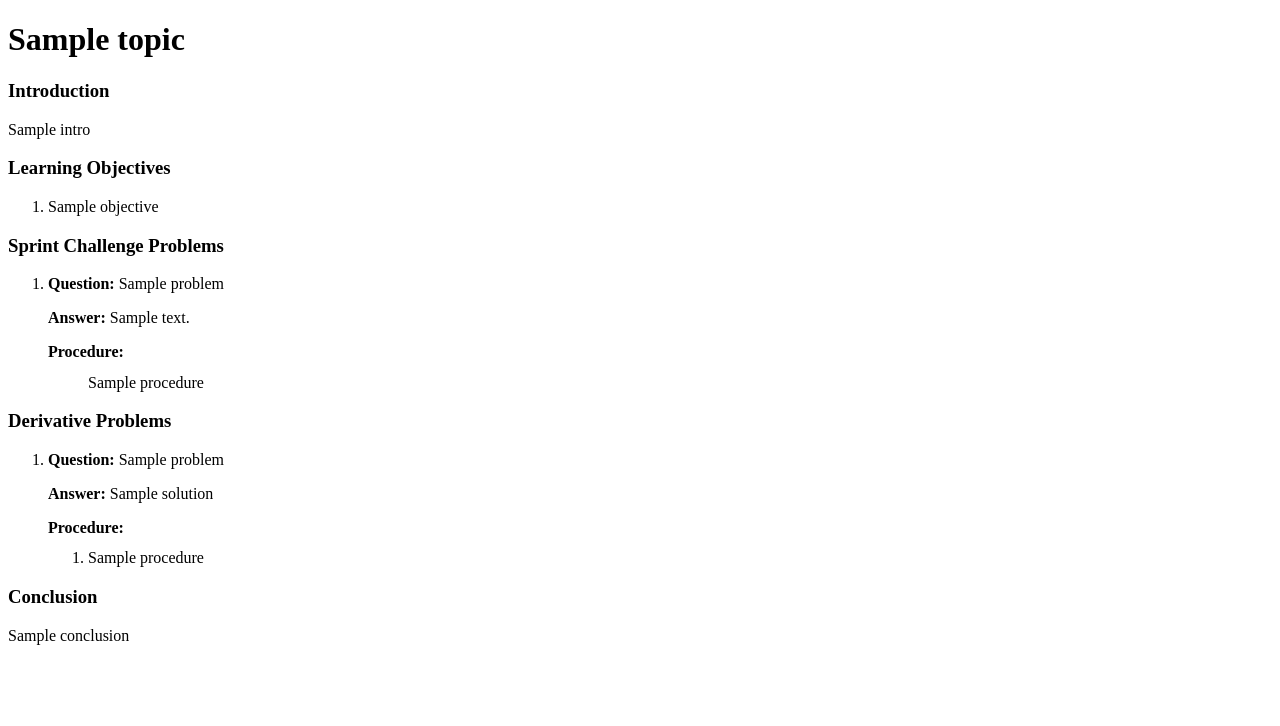
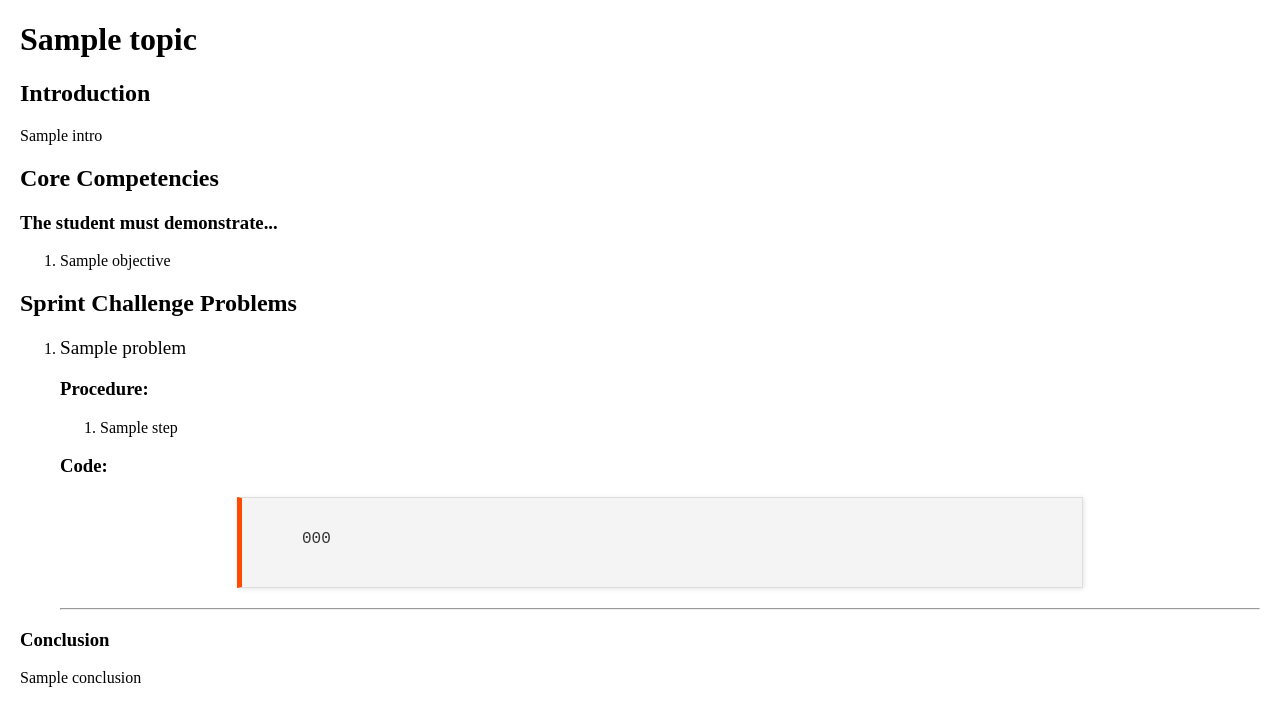
Before and after one commit to BloomTech-Labs/classroom-toolkit-api, a FastAPI app: template app/templates/lesson_plan_1.html in a window 1280 px wide. Shown: the top 726 px of the page. Run offline with FastAPI, Linux system fonts and the light colour scheme; the template is opened without the code that fills it: most values are stand-ins (such as "Sample title", 1, 10 or a date in 2020).

Commit message:
clean ui, v2 done

```diff
--- a/app/main.py
+++ b/app/main.py
@@ -38,7 +38,7 @@ async def version():
 templates = Jinja2Templates(directory="app/templates")
 
 @API.get("/lesson_plan", tags=["Toolkit"], response_class=HTMLResponse)
-async def lesson_plan(request: Request, topic: str, problems: str, template_num: int):
+async def lesson_plan(request: Request, topic: str, problems: str, objectives: str):
     """
     <h3>Lesson Plan</h3>
     Generates a lesson plan based on a designated template for a given topic and problems.
@@ -46,11 +46,17 @@ async def lesson_plan(request: Request, topic: str, problems: str, template_num:
     @param request: Request object for context inclusion.
     @param topic: Topic of the lesson plan.
     @param problems: Problems to include in the lesson plan.
-    @param template_num: Template number to use for generating the lesson plan.
+    @param objectives: Objectives to include in the lesson plan.
     @return: HTMLResponse containing the rendered lesson plan.</code></pre>
     """
     # Call a synchronous version of your custom_lesson_plan function
-    lesson_plan_content = json.loads(custom_lesson_plan(topic, problems, template_num))
+    lesson_plan_content = json.loads(custom_lesson_plan(topic, problems))
+
+    # add the objectives to the lesson plan content as list of strings delimited by a comma
+    lesson_plan_content["objectives"] = objectives.split(",")
+    # add the topic to the lesson plan content
+    lesson_plan_content["topic"] = topic
+
 
     print(lesson_plan_content)
 
--- a/app/templates/lesson_plan_1.html
+++ b/app/templates/lesson_plan_1.html
@@ -3,56 +3,82 @@
   <head>
     <title>{{ topic }}</title>
     <style>
+      body {
+        font-family: 'Times New Roman', Times, serif;
+        margin: 0;
+        padding: 0px 20px;
+      }
       span {
-        font-weight: bold;
+        font-weight: semibold;
+        font-size: larger;
       }
       ol {
         margin-top: 1%;
+        margin-bottom: 1%;
       }
       ul {
         margin-top: 1%;
+        margin-bottom: 1%;
         list-style-type: none;
       }
-    </style>
+      li {
+        margin-top: .35%;
+      }
+      .code-block {
+        font-family: 'Courier New', monospace;
+        width: 60%; /* Adjust width as necessary */
+        margin: 20px auto; /* Centers the block */
+        background-color: #f4f4f4;
+        border: 1px solid #ddd; /* Subtle border */
+        border-left: 5px solid #ff4b00;
+        box-shadow: 1px 1px 5px rgba(0,0,0,0.1); /* Subtle shadow */
+        overflow-x: auto; /* For horizontal scrolling */
+        padding: 0 5%;
+        line-height: .5;
+      }
+      .code-block code {
+        color: #333;
+        font-family: 'Courier New', monospace;
+      }
+      p {
+        margin: 0;
+      }
+  </style>
   </head>
   <body>
     <h1>{{ topic }}</h1>
-    <h3>Introduction</h3>
-    <p>{{ intro }}</p>
-    <h3>Learning Objectives</h3>
+    <h2>Introduction</h2>
+      <p>{{ intro }}</p>
+    <h2>Core Competencies</h2>
+    <h3>The student must demonstrate...</h3>
     <ol>
       {% for objective in objectives %}
       <li>{{ objective }}</li>
       {% endfor %}
     </ol>
-    <h3>Sprint Challenge Problems</h3>
+    <h2>Sprint Challenge Problems</h2>
     <ol>
-      {% for problem in input_problems %}
+      {% for problem in problems %}
       <li>
-          <p><span>Question:</span> {{ problem.question }}</p>
-          <p><span>Answer:</span> {{ problem.answer }}</p>
-          <span>Procedure:</span>
-          <ul>
-            {% for step in problem.procedure.split('\n') %}
-            <li>{{ step }}</li>
-            {% endfor %}
-          </ul>
-      </li>
-      {% endfor %}
-    </ol>
-    <h3>Derivative Problems</h3>
-    <ol>
-      {% for problem in derivative_problems %}
-      <li>
-          <p><span>Question:</span> {{ problem.question }}</p>
-          <p><span>Answer:</span> {{ problem.solution }}</p>
-          <span>Procedure:</span>
+          <p><span>{{ problem.problem }}</span></p>
+          <h3>Procedure:</h3>
           <ol>
-            {% for step in problem.procedure.split('\n') %}
+            {% for step in problem.solution %}
             <li>{{ step }}</li>
             {% endfor %}
           </ol>
+          <h3>Code:</h3>
+          <div class="code-block">
+            <pre>
+              <code>
+                  {% for step in problem.code.split('\n') %}
+                  <p>{{ step }}</p>
+                  {% endfor %}
+              </code>
+            </pre>
+          </div>
       </li>
+      <hr/>
       {% endfor %}
     </ol>
     <h3>Conclusion</h3>
```
Also changed, not shown: app/lessonplan.py (+21 -22 lines), assets/template_0206.json (added, +36 -0 lines), test.html (added, +165 -0 lines).
